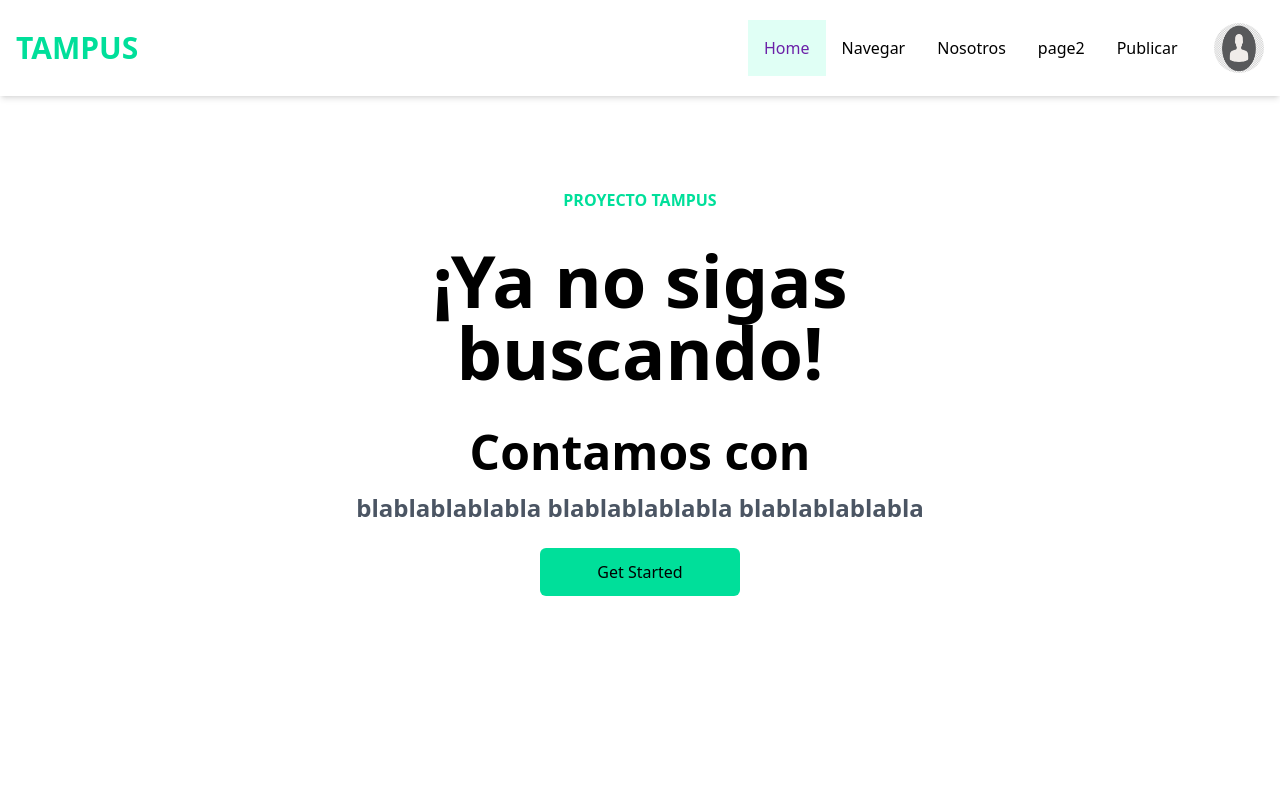
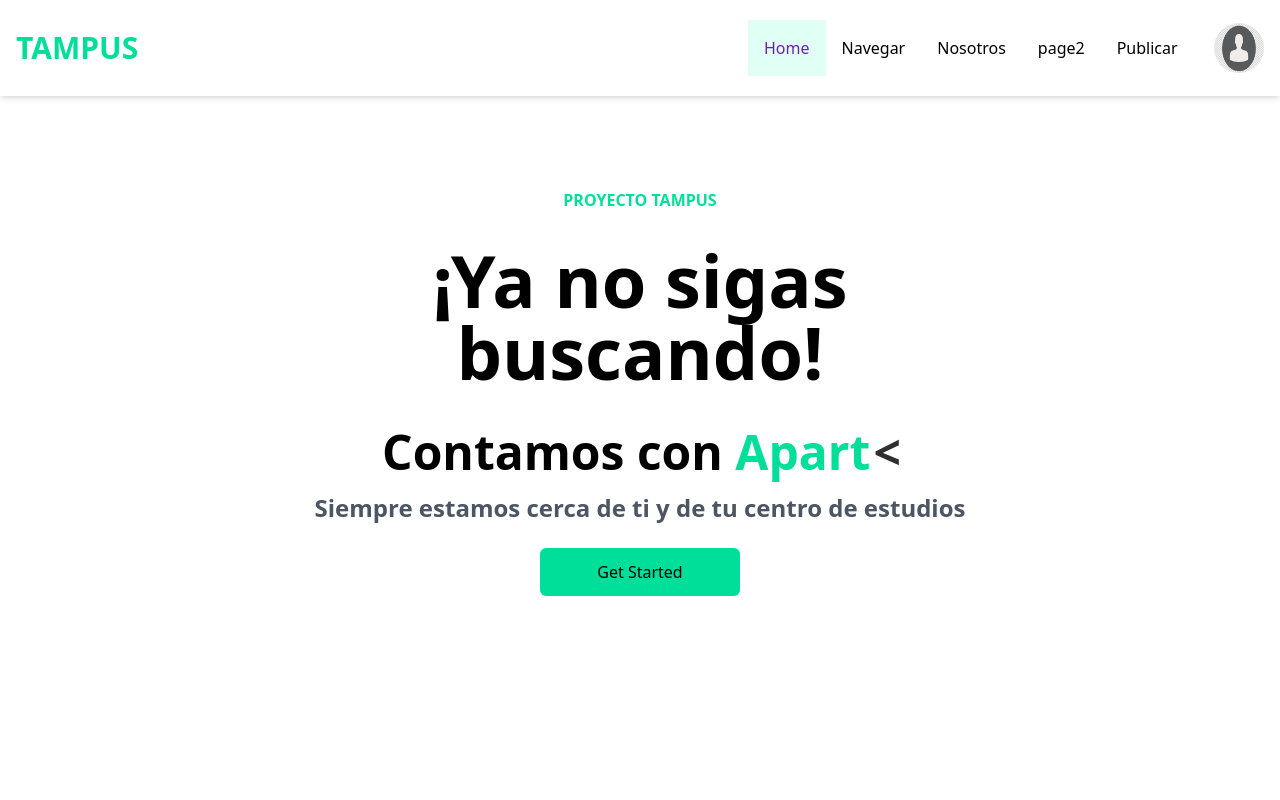
Before and after one commit to sbeteta7/frontTampus, a React (Vite) app: page / in a window 1280 px wide. Shown: the top 800 px of the page. Built offline with nearby package versions, Linux system fonts and the light colour scheme.

Commit message:
typed corregido

```diff
--- a/src/components/HomeCP.jsx
+++ b/src/components/HomeCP.jsx
@@ -1,8 +1,16 @@
 import React from 'react';
-//import Typed from 'react-typed';
+import { useTypewriter, Cursor } from 'react-simple-typewriter';
 import { Link } from 'react-router-dom';
 
 const HomeCP = () => {
+
+    const [text] = useTypewriter ({
+        words: ['Penthouse', 'Apartamentos', 'Habitaciones', 'Terrazas'],
+        loop:{},
+        typeSpeed: 80,
+        deleteSpeed: 60,
+    });
+
   return (
     <div className='text-black'>
         <div className='max-w-[800px] mt-[-96px] w-full h-screen mx-auto text-center flex flex-col justify-center'>
@@ -10,17 +18,17 @@ const HomeCP = () => {
             <h1 className='md:text-7xl sm:text-6xl text-4xl font-bold md:py-6'>¡Ya no sigas buscando!</h1>
             <div className='flex justify-center items-center'>
                 <p className='md:text-5xl sm:text-4xl text-xl font-bold py-4'>
-                    Contamos con
+                    Contamos con {' '}
+                <span className='font-bold text-[#00df9a]'>
+                    {text}
+                </span>
+                <span className='text- black'>
+                    <Cursor cursorStyle='<' />
+                </span>
                 </p>
-               {/*  <Typed
-                    className='md:text-5xl sm:text-4xl text-xl font-bold md:pl-4 pl-2'
-                    strings={['Apartamentos', 'Cuartos', 'Terrazas','Penthouse']}
-                    typeSpeed={50}
-                    backSpeed={50}
-                    loop
-                /> */}
+
             </div>
-            <p className='md:text-2xl text-xl font-bold text-gray-600'>blablablablabla blablablablabla blablablablabla</p>
+            <p className='md:text-2xl text-xl font-bold text-gray-600'>Siempre estamos cerca de ti y de tu centro de estudios</p>
             <Link to='/Navegar'><button className='bg-[#00df9a] w-[200px] rounded-md font-medium my-6 mx-auto py-3 text-black'>Get Started</button></Link>
         </div>
     </div>
```
